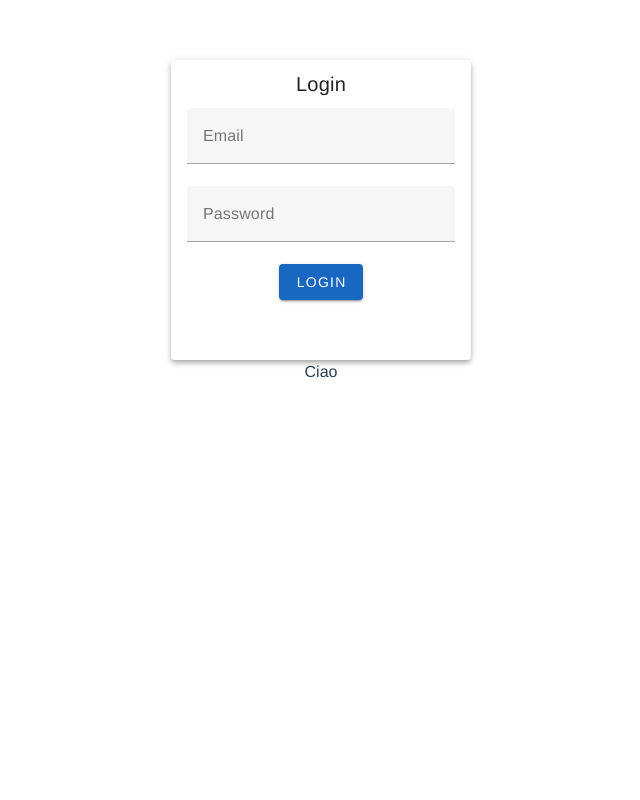
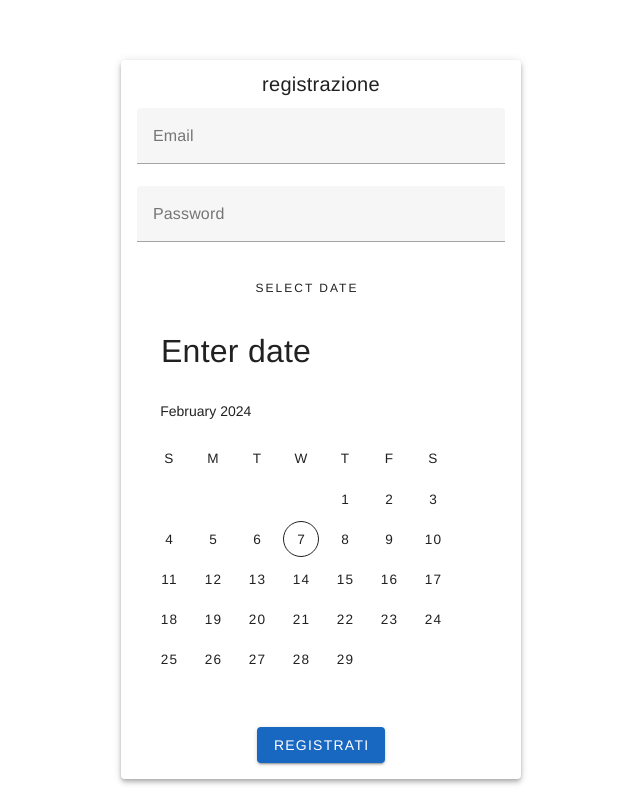
Before and after one commit to tribuSimo/DREAMDRIVE, a Vue app: page /registrazione in a window 1280 px wide. Shown: the whole page, without its empty margins (319-959 px from the left). Built offline with nearby package versions, Linux system fonts and the light colour scheme.

Commit message:
risolto problema routing, vedere ancora dataNascita in registrazione

```diff
--- a/package.json
+++ b/package.json
@@ -16,6 +16,7 @@
     "jsonwebtoken": "^9.0.2",
     "mysql": "^2.18.1",
     "vue": "^3.2.13",
+    "vue-router": "^4.2.5",
     "vuetify": "^3.5.2"
   },
   "devDependencies": {
--- a/src/App.vue
+++ b/src/App.vue
@@ -1,17 +1,14 @@
 <template>
-  <login></login>
-  <registrazione></registrazione>
+   <router-view/>
 </template>
 
 <script>
-import login from './components/login.vue'
-import registrazione from './components/registrazione.vue';
+
 
 export default {
   name: 'App',
   components: {
-    login,
-    registrazione
+
   }
 }
 </script>
--- a/src/assets/style/style.css
+++ b/src/assets/style/style.css
@@ -11,3 +11,7 @@
     margin: 0 auto;
     text-align: center;
 }
+.registrazione-card {
+  width: 400px;
+  padding: 20px;
+}
--- a/src/components/login.vue
+++ b/src/components/login.vue
@@ -7,6 +7,7 @@
           <v-text-field v-model="email" label="Email" outlined required></v-text-field>
           <v-text-field v-model="password" label="Password" outlined required type="password"></v-text-field>
           <v-btn type="submit" color="primary">Login</v-btn>
+          <router-link to="/registrazione">Vai alla pagina di registrazione</router-link>
         </v-form>
       </v-card-text>
     </v-card>
@@ -15,6 +16,7 @@
 
 <script>
 import '../assets/style/style.css';
+import router from '../router.js';
 export default {
   name: 'login',
   data() {
@@ -29,9 +31,12 @@ export default {
       try {
         const response = await fetch('http://localhost:3000/api/login', {
           method: 'POST',
-          body: {
+          body: new URLSearchParams({
             email: this.email,
             password: this.password
+          }).toString(),
+          headers: {
+            "Content-Type":"application/x-www-form-urlencoded"
           }
         });
         console.log(response);
@@ -44,6 +49,7 @@ export default {
         // Esempio di salvataggio del token nello storage locale
         localStorage.setItem('token', token);
 
+        router.push("dajeroma");
         //*IMPORTANTE* Devo reindirizzare il cliente con -> this.$router.push('/paginaCliente');
       } catch (error) {
         // Gestione degli errori in caso di fallimento della richiesta
@@ -51,5 +57,6 @@ export default {
       }
     }
   }
+
 };
 </script>
--- a/src/components/registrazione.vue
+++ b/src/components/registrazione.vue
@@ -1,3 +1,60 @@
 <template>
-    <div>Ciao</div>
+    <div class="container">
+        <v-card class="registrazione-card" elevation="4">
+            <v-card-title>registrazione</v-card-title>
+            <v-card-text>
+                <v-form @submit.prevent="registrazione">
+                    <v-text-field v-model="email" label="Email" outlined required></v-text-field>
+                    <v-text-field v-model="password" label="Password" outlined required type="password"></v-text-field>
+                    <v-date-picker
+                      v-model="dataNascita"
+                      label="Data di nascita"
+                      required
+                    ></v-date-picker>
+                    <v-btn type="submit" color="primary">Registrati</v-btn>
+                </v-form>
+            </v-card-text>
+        </v-card>
+    </div>
 </template>
+
+  <script>
+  import '../assets/style/style.css';
+  export default {
+    name: 'registrazione',
+    data() {
+      return {
+        email: '',
+        password: '',
+        dataNascita: null
+      };
+    },
+    methods: {
+      async registrazione() {
+        // Implementazione del login
+        try {
+          const response = await fetch('http://localhost:3000/api/registrazione', {
+            method: 'POST',
+            body: new URLSearchParams({
+              email: this.email,
+              password: this.password,
+              dataNascita: this.dataNascita
+            }).toString(),
+            headers: {
+              "Content-Type":"application/x-www-form-urlencoded"
+            }
+          });
+          console.log(response);
+          if (!response.ok) {
+            throw new Error('Errore durante la registrazione');
+          }else
+            this.$router.push("/login");
+
+        } catch (error) {
+          // Gestione degli errori in caso di fallimento della richiesta
+          console.error('Errore durante il login:', error);
+        }
+      }
+    }
+  };
+  </script>
--- a/src/main.js
+++ b/src/main.js
@@ -1,10 +1,6 @@
-// import { createApp } from 'vue'
-// import App from './App.vue'
-
-// createApp(App).mount('#app')
-
 import { createApp } from 'vue'
 import App from './App.vue'
+import router from './router'
 
 // Vuetify
 import 'vuetify/styles'
@@ -17,4 +13,7 @@ const vuetify = createVuetify({
   directives,
 })
 
-createApp(App).use(vuetify).mount('#app')
+createApp(App)
+  .use(router) // Usa il router
+  .use(vuetify) // Usa Vuetify
+  .mount('#app');
--- a/src/router.js
+++ b/src/router.js
@@ -1,5 +1,4 @@
 // router.js
-
 import { createRouter, createWebHistory } from 'vue-router';
 import login from './components/login.vue';
 import registrazione from './components/registrazione.vue';
@@ -20,58 +19,7 @@ const routes = [
     path: '/registrazione',
     name : 'registrazione',
     component: registrazione
-  },/*,
-  {
-    path: '/admin',
-    component: () => import('./views/admin/AdminLayout.vue'), // Layout generico per l'admin
-    children: [
-      {
-        path: '',
-        name: 'adminDashboard',
-        component: () => import('./views/admin/Dashboard.vue') // Pagina dashboard per l'admin
-      },
-      {
-        path: 'users',
-        name: 'adminUsers',
-        component: () => import('./views/admin/Users.vue') // Pagina per la gestione degli utenti per l'admin
-      },
-      // Altre rotte specifiche per l'admin
-    ]
-  },
-  {
-    path: '/client',
-    component: () => import('./views/client/ClientLayout.vue'), // Layout generico per il cliente
-    children: [
-      {
-        path: '',
-        name: 'clientDashboard',
-        component: () => import('./views/client/Dashboard.vue') // Pagina dashboard per il cliente
-      },
-      {
-        path: 'orders',
-        name: 'clientOrders',
-        component: () => import('./views/client/Orders.vue') // Pagina per la gestione degli ordini per il cliente
-      },
-      // Altre rotte specifiche per il cliente
-    ]
-  },
-  {
-    path: '/superadmin',
-    component: () => import('./views/superadmin/SuperAdminLayout.vue'), // Layout generico per il superadmin
-    children: [
-      {
-        path: '',
-        name: 'superadminDashboard',
-        component: () => import('./views/superadmin/Dashboard.vue') // Pagina dashboard per il superadmin
-      },
-      {
-        path: 'settings',
-        name: 'superadminSettings',
-        component: () => import('./views/superadmin/Settings.vue') // Pagina per le impostazioni del superadmin
-      },
-      // Altre rotte specifiche per il superadmin
-    ]
-  },*/
+  }
 ];
 
 const router = createRouter({
```
Also changed, not shown: api.js (+17 -12 lines), 1 other file (tests, documents, lock files or other folders).
